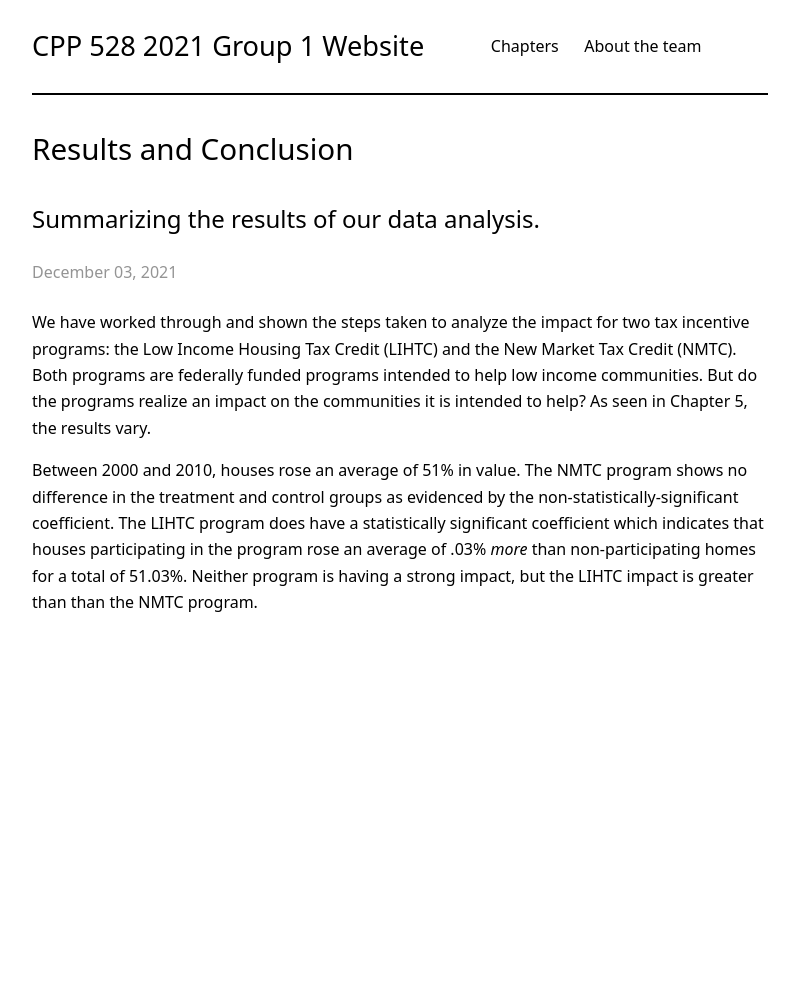
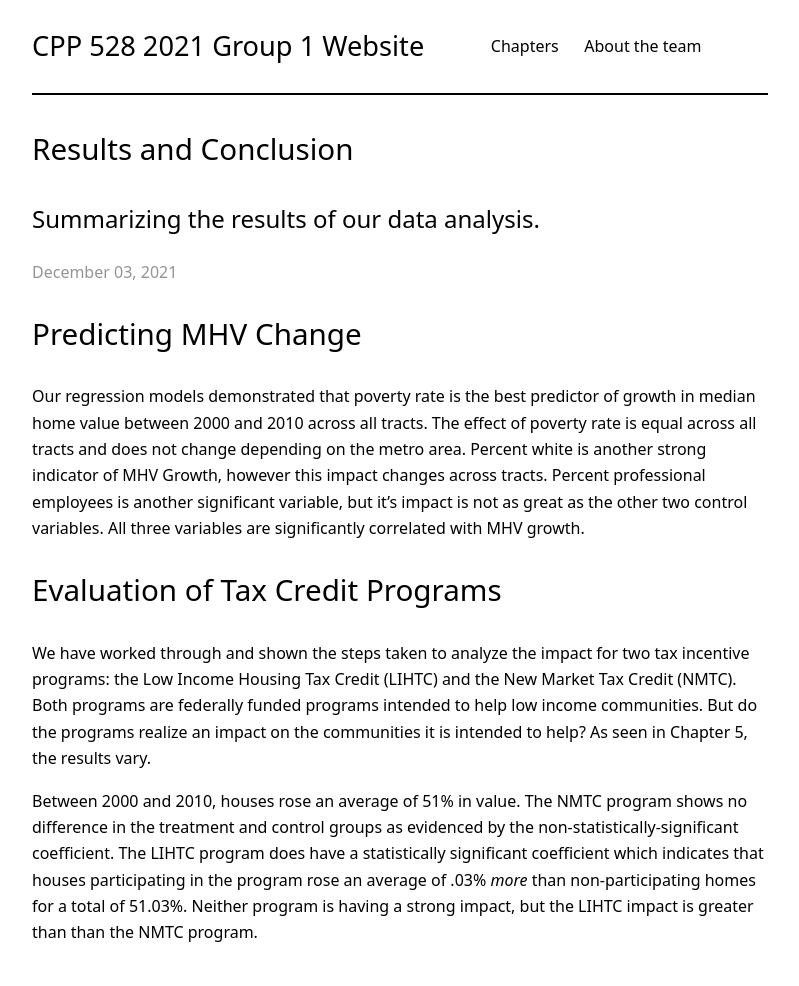
Before and after one commit to jmacost5/cpp-528-fall-2021-group-01, a Jekyll site: the page built from _posts/2021-12-03-ch05-results.md, in a window 1280 px wide. Shown: the whole page, without its empty margins (240-1039 px from the left). Built offline with Jekyll 4.4.1, drawn with Linux system fonts in a browser that asks for light colours; nearby versions of some CDN libraries; our own code applies the rules of GitHub Pages for plain Markdown files; before the commit the page ends 900 px from its top, so only the background shows below that.

Commit message:
Update 2021-12-03-ch05-results.md

```diff
--- a/_posts/2021-12-03-ch05-results.md
+++ b/_posts/2021-12-03-ch05-results.md
@@ -3,6 +3,16 @@ title: Results and Conclusion
 subtitle: "Summarizing the results of our data analysis."
 ---
 
+# Predicting MHV Change
+
+Our regression models demonstrated that poverty rate is the best predictor of growth in median home value between 2000 and 2010 across all tracts. The effect of poverty rate
+is equal across all tracts and does not change depending on the metro area. Percent white is another strong indicator of MHV Growth, however this impact changes across tracts.
+Percent professional employees is another significant variable, but it's impact is not as great as the other two control variables. All three variables are significantly
+correlated with MHV growth.
+
+
+# Evaluation of Tax Credit Programs
+
 We have worked through and shown the steps taken to analyze the impact for two tax incentive programs: the Low Income Housing Tax Credit (LIHTC) and the New Market Tax Credit (NMTC). Both programs are federally funded programs intended to help low income communities. But do the programs realize an impact on the communities it is intended to help? As seen in Chapter 5, the results vary.
 
 Between 2000 and 2010, houses rose an average of 51% in value. The NMTC program shows no difference in the treatment and control groups as evidenced by the non-statistically-significant coefficient. The LIHTC program does have a statistically significant coefficient which indicates that houses participating in the program rose an average of .03% *more* than non-participating homes for a total of 51.03%. Neither program is having a strong impact, but the LIHTC impact is greater than than the NMTC program.
```
